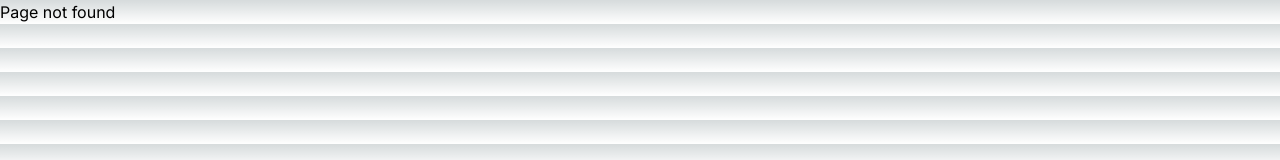
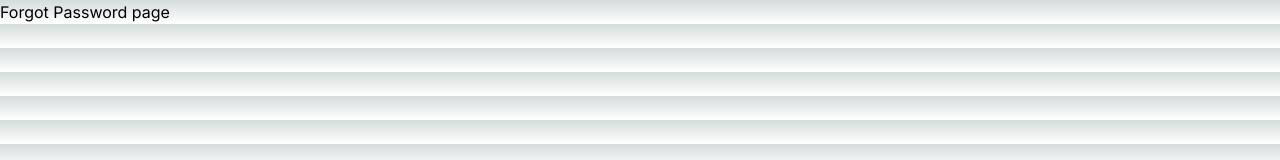
Before and after one commit to nzkks/nextjs, a Next.js app: page /forgot-password in a window 1280 px wide. Before the commit this address had no page. Shown: the top 160 px of the page. Built offline with nearby package versions, Linux system fonts and the light colour scheme.

Commit message:
Add route group folder by wrapping the folder name with brackets

```diff
--- /dev/null
+++ b/src/app/(auth)/forgot-password/page.tsx
@@ -0,0 +1,7 @@
+import React from 'react';
+
+const ForgotPassword = () => {
+  return <div>Forgot Password page</div>;
+};
+
+export default ForgotPassword;
--- /dev/null
+++ b/src/app/(auth)/login/page.tsx
@@ -0,0 +1,7 @@
+import React from 'react';
+
+const Login = () => {
+  return <div>Login page</div>;
+};
+
+export default Login;
--- /dev/null
+++ b/src/app/(auth)/register/page.tsx
@@ -0,0 +1,5 @@
+const Register = () => {
+  return <div>Register page</div>;
+};
+
+export default Register;
```
